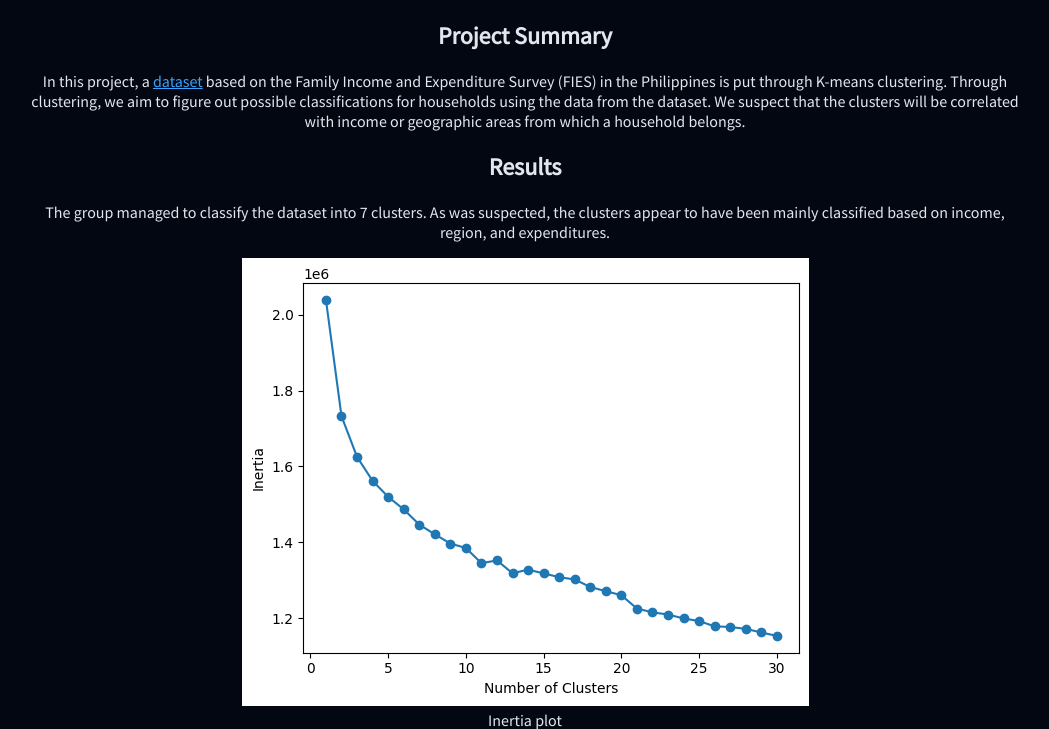
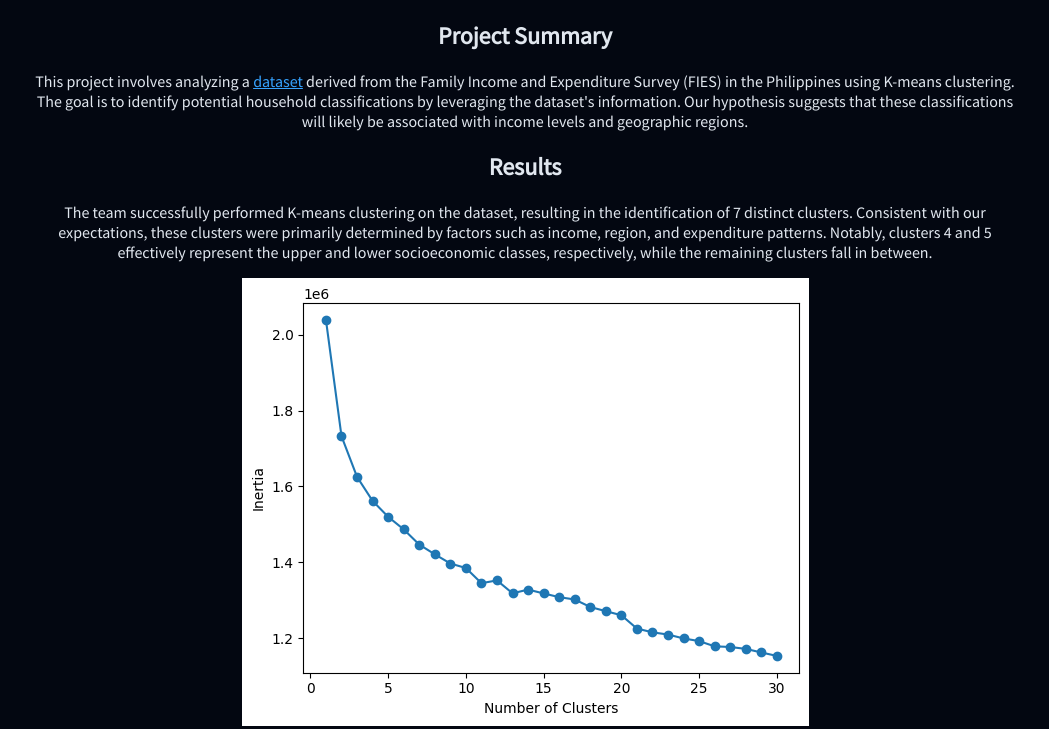
Before and after one commit to rudnam/cs180-project, a Flask app: page /about in a window 1280 px wide. Shown: the part 58-787 px from the top of the page, without its empty margins (115-1164 px from the left). Run offline with Flask 3, Linux system fonts and the light colour scheme; parts of the project's set-up code (start-up, migrations or seed data) failed here and were passed over.

Commit message:
Update about page

```diff
--- a/app/templates/about.html
+++ b/app/templates/about.html
@@ -7,13 +7,16 @@
 {% block main %}
   <div class="container">
     <h2>Project Summary</h2>
-    <p>In this project, a <a href="https://www.kaggle.com/datasets/grosvenpaul/family-income-and-expenditure">dataset</a> based on the Family Income and Expenditure Survey (FIES) in
-      the Philippines is put through K-means clustering. Through clustering, we aim to figure out possible classifications for households using the data from the dataset. We suspect that
-      the clusters will be correlated with income or geographic areas from which a household belongs.
+    <p>This project involves analyzing a <a href="https://www.kaggle.com/datasets/grosvenpaul/family-income-and-expenditure">dataset</a>
+      derived from the Family Income and Expenditure Survey (FIES) in the Philippines using K-means clustering. The goal is to identify
+      potential household classifications by leveraging the dataset's information. Our hypothesis suggests that these classifications will
+      likely be associated with income levels and geographic regions.
     </p>
     <h2>Results</h2>
-    <p>The group managed to classify the dataset into 7 clusters. As was suspected, the clusters appear to have been mainly classified based on income,
-      region, and expenditures.
+    <p>The team successfully performed K-means clustering on the dataset, resulting in the identification of 7 distinct clusters.
+      Consistent with our expectations, these clusters were primarily determined by factors such as income, region, and expenditure
+      patterns. Notably, clusters 4 and 5 effectively represent the upper and lower socioeconomic classes, respectively, while the
+      remaining clusters fall in between.
     </p>
     <figure>
       <img src="../static/inertia-plot.png" alt="2D Scatter plot" srcset="">
```
